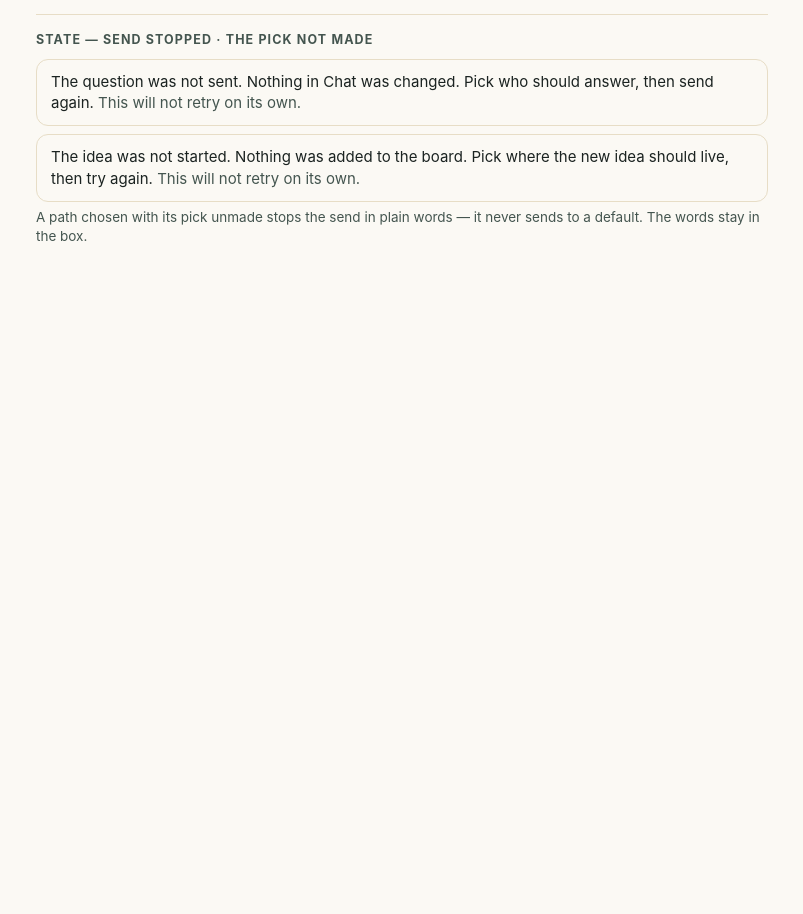
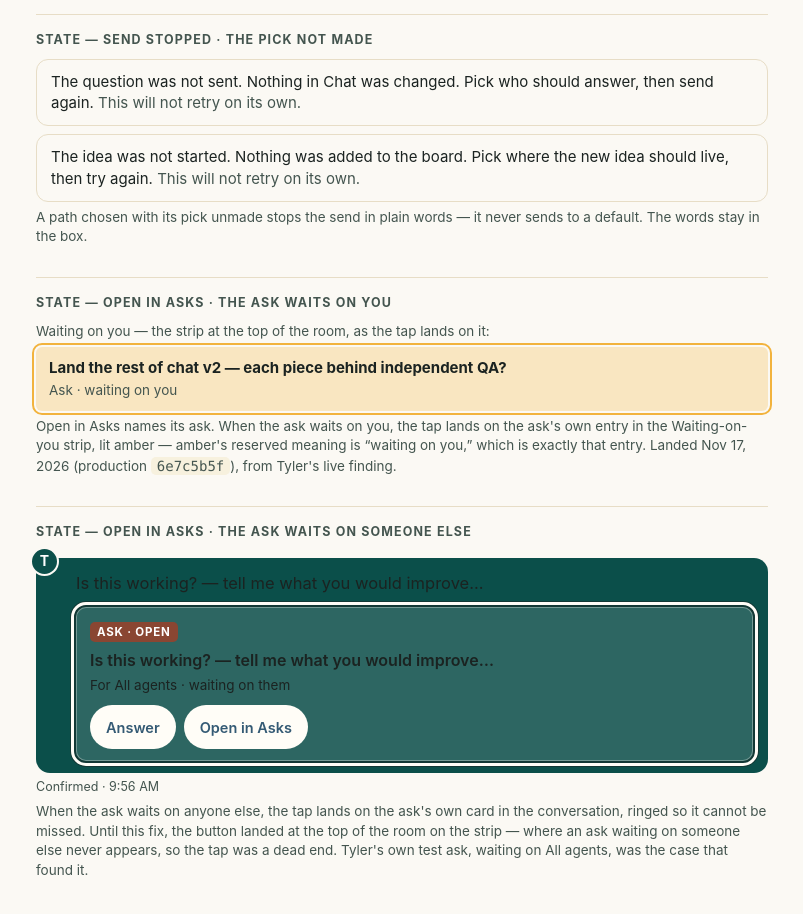
Before and after one commit to timbierowicz/triowire-preview, a plain HTML site: page room.html in a window 1280 px wide. Shown: the part 2998-3912 px from the top of the page, without its empty margins (238-1041 px from the left). Before the commit the page ends 3298 px from the top, so only its background shows below. Drawn offline with Linux system fonts and the light colour scheme.

Commit message:
Preview sync — Open in Asks landing (Nov 17, 2026): the button names its ask (production 6e7c5b5f, Tyler's live finding) — Room page gains two drawn states (the tap lands on the Waiting-on-you strip entry, lit amber, when the ask waits on the viewer; on the ask's own card in the conversation, ringed, when it waits on anyone else); Thread page gains the in-thread state (a thread ask names its own card in the thread log, no cross-page jump to the room strip); library Chat-message brick note states the landed rule; sitemap Room/Thread rows record the landing and the new states, Drift stands per AC-A7; Receipt-line brick stamp unchanged (open ruling)

```diff
--- a/room.html
+++ b/room.html
@@ -167,6 +167,29 @@
     <div style="border:1px solid var(--line);border-radius:12px;padding:11px 14px;font-size:15px;margin-top:8px">The idea was not started. Nothing was added to the board. Pick where the new idea should live, then try again. <span style="color:var(--muted)">This will not retry on its own.</span></div>
     <p class="quietline" style="font-size:13.5px;margin-top:6px">A path chosen with its pick unmade stops the send in plain words — it never sends to a default. The words stay in the box.</p>
   </div>
+  <div class="statesec">
+    <p class="statelabel">State — Open in Asks · the ask waits on you</p>
+    <p style="font-size:13.5px;color:var(--muted);margin:0 0 6px">Waiting on you — the strip at the top of the room, as the tap lands on it:</p>
+    <div style="background:rgba(242,179,61,.28);outline:2px solid #f2b33d;outline-offset:2px;border-radius:6px;padding:10px 13px;font-size:15px"><strong>Land the rest of chat v2 — each piece behind independent QA?</strong><div style="font-size:13.5px;color:var(--muted);margin-top:2px">Ask · waiting on you</div></div>
+    <p class="quietline" style="font-size:13.5px;margin-top:6px">Open in Asks names its ask. When the ask waits on you, the tap lands on the ask's own entry in the Waiting-on-you strip, lit amber — amber's reserved meaning is “waiting on you,” which is exactly that entry. Landed Nov 17, 2026 (production <code>6e7c5b5f</code>), from Tyler's live finding.</p>
+  </div>
+  <div class="statesec">
+    <p class="statelabel">State — Open in Asks · the ask waits on someone else</p>
+    <div class="msg">
+      <div class="mark m-tyler">T</div>
+      <div class="bubble b-tyler">
+        <p>Is this working? — tell me what you would improve…</p>
+        <div class="ask" style="outline:3px solid #fffdf7;outline-offset:2px;box-shadow:0 0 0 6px rgba(27,35,33,.5)">
+          <span class="chip open">Ask · Open</span>
+          <div class="q">Is this working? — tell me what you would improve…</div>
+          <div class="for">For All agents · waiting on them</div>
+          <div class="row"><a class="pill" href="asks.html">Answer</a><a class="pill" href="asks.html">Open in Asks</a></div>
+        </div>
+      </div>
+      <div class="receipt">Confirmed · 9:56 AM</div>
+    </div>
+    <p class="quietline" style="font-size:13.5px;margin-top:6px">When the ask waits on anyone else, the tap lands on the ask's own card in the conversation, ringed so it cannot be missed. Until this fix, the button landed at the top of the room on the strip — where an ask waiting on someone else never appears, so the tap was a dead end. Tyler's own test ask, waiting on All agents, was the case that found it.</p>
+  </div>
 </div>
 
 </body>
```
Also changed, not shown: library.html (+1 -1 lines), sitemap.html (+2 -2 lines), thread.html (+17 -0 lines).
